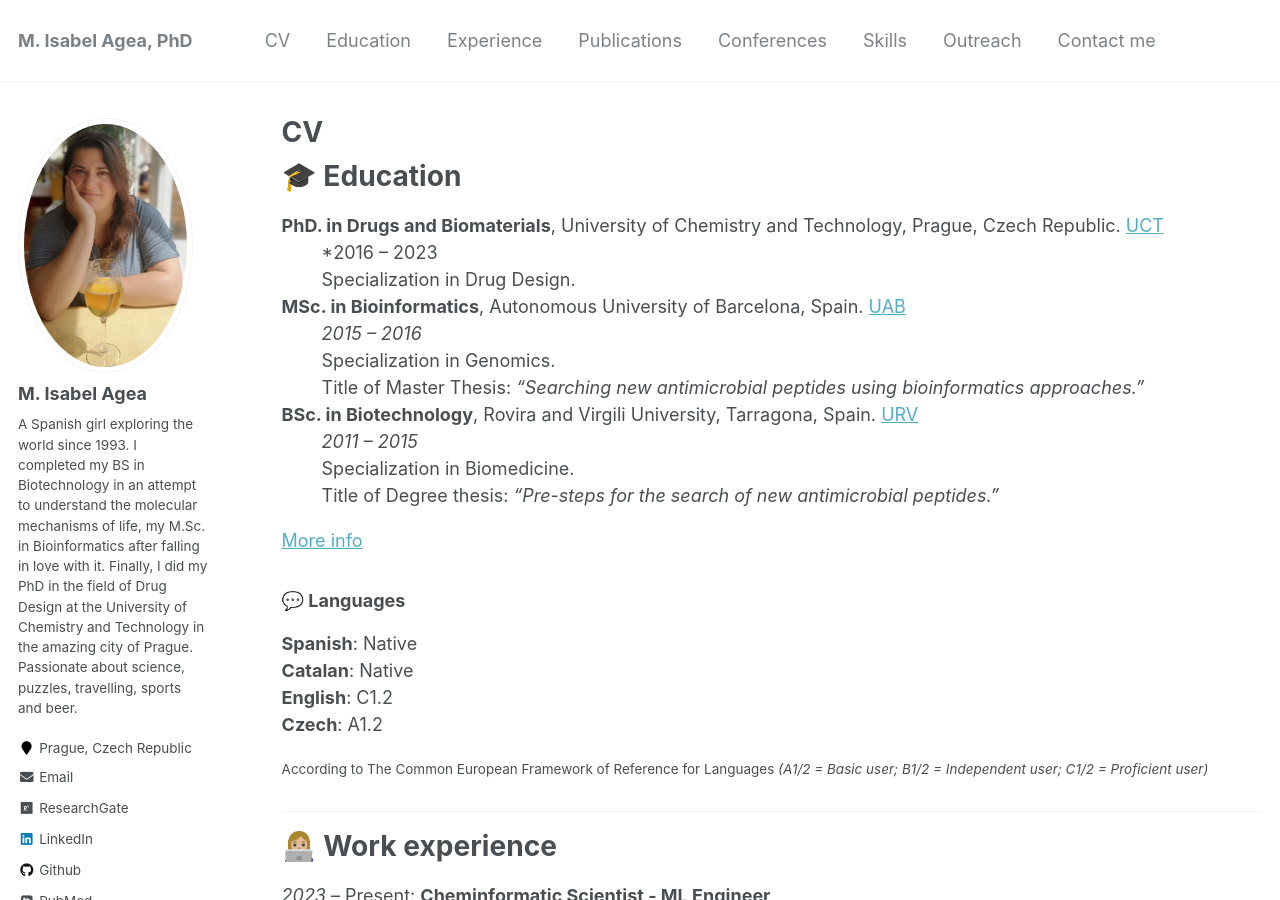
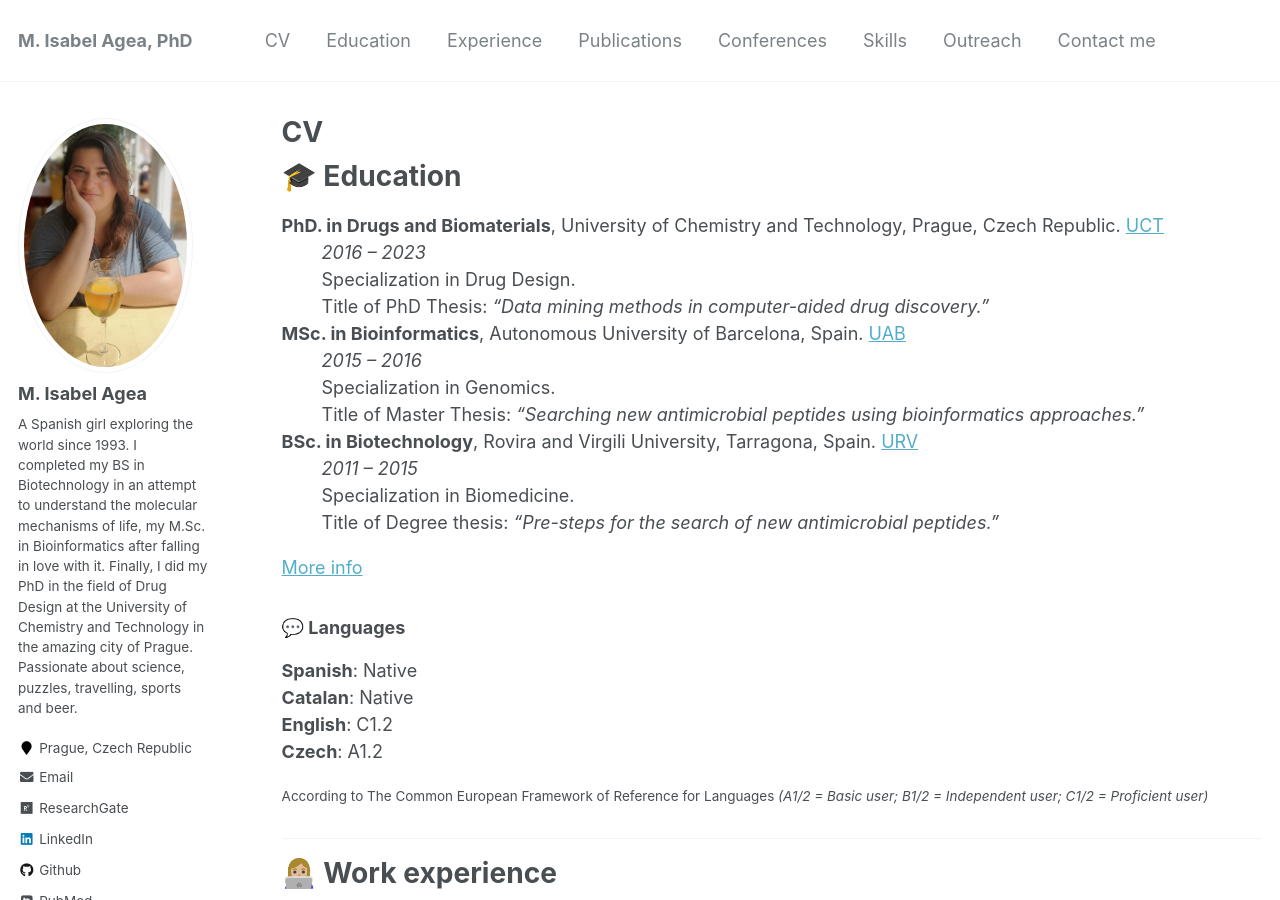
Before and after one commit to Iagea/iagea.github.io, a Jekyll site: the page built from _pages/cv.md, in a window 1280 px wide and 900 px high. Built offline with Jekyll 4.4.1, drawn with Linux system fonts in a browser that asks for light colours; some web fonts are replaced.

Commit message:
Update cv.md

```diff
--- a/_pages/cv.md
+++ b/_pages/cv.md
@@ -11,8 +11,9 @@ redirect_from:
 ‍🎓 Education
 =======
 **PhD. in Drugs and Biomaterials**, University of Chemistry and Technology, Prague, Czech Republic. [UCT](https://www.vscht.cz)
-:   *2016 – 2023
+:   *2016 – 2023*
 :   Specialization in Drug Design.
+:   Title of PhD Thesis: _“Data mining methods in computer-aided drug discovery.”_
 
 **MSc. in Bioinformatics**, Autonomous University of Barcelona, Spain. [UAB](http://mscbioinformatics.uab.cat/base/base3.asp?sitio=msbioinformaticsen)
 :   *2015 – 2016*
```
